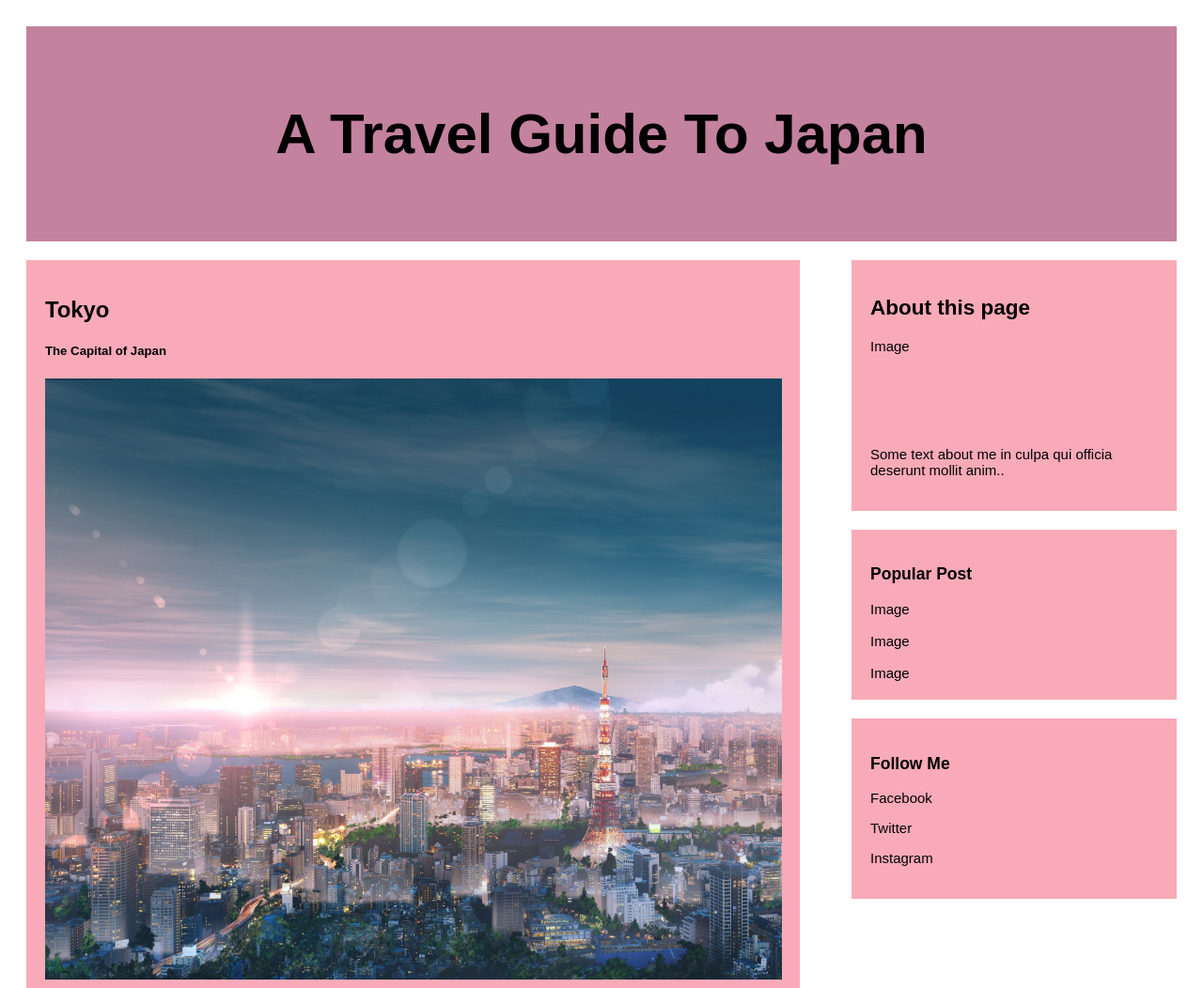
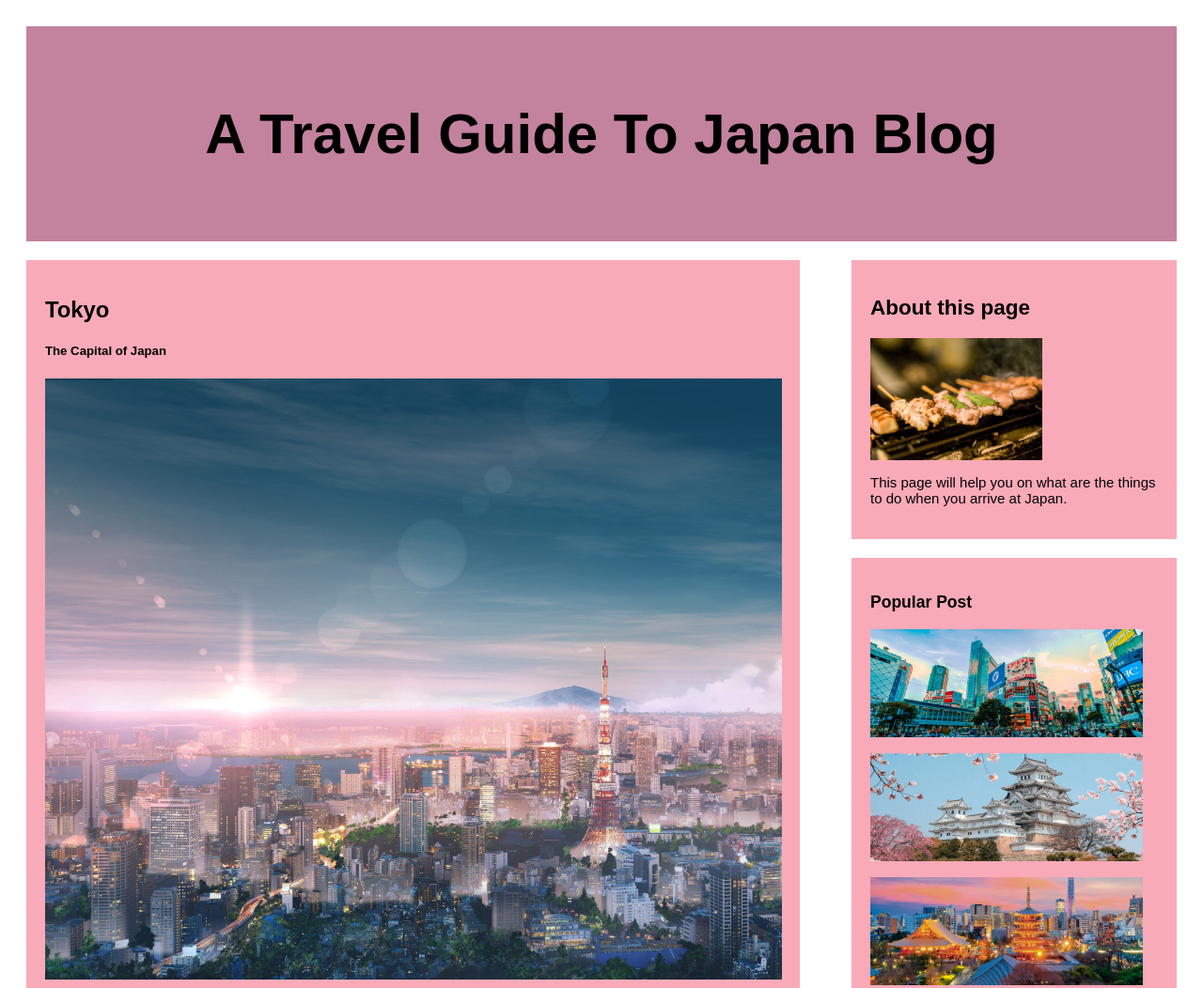
Before and after one commit to Ereneta/my-blog-page, a plain HTML site: page index.html in a window 1280 px wide. Shown: the top 1052 px of the page at 94% size. Drawn offline with Linux system fonts and the light colour scheme.

Commit message:
change the headers title and change the div class and change the    paragraph

```diff
--- a/index.html
+++ b/index.html
@@ -7,7 +7,7 @@
 <body>
 
 <div class="header">
-  <h2>A Travel Guide To Japan</h2>
+  <h2>A Travel Guide To Japan Blog</h2>
 </div>
 
 <div class="row">
@@ -71,14 +71,14 @@
   <div class="rightcolumn">
     <div class="card3">
       <h2>About this page</h2>
-      <div class="fakeimg" style="height:100px;">Image</div>
-      <p>Some text about me in culpa qui officia deserunt mollit anim..</p>
+      <div class="fakeimg12" style="height:100px;"></div>
+      <p>This page will help you on what are the things to do when you arrive at Japan.</p>
     </div>
     <div class="card3">
       <h3>Popular Post</h3>
-      <div class="fakeimg">Image</div><br>
-      <div class="fakeimg">Image</div><br>
-      <div class="fakeimg">Image</div>
+      <div class="fakeimg13" style="height: 85px;"></div><br>
+      <div class="fakeimg14" style="height: 85px;"></div><br>
+      <div class="fakeimg15" style="height: 85px;"></div>
     </div>
     <div class="card3">
       <h3>Follow Me</h3>
```
